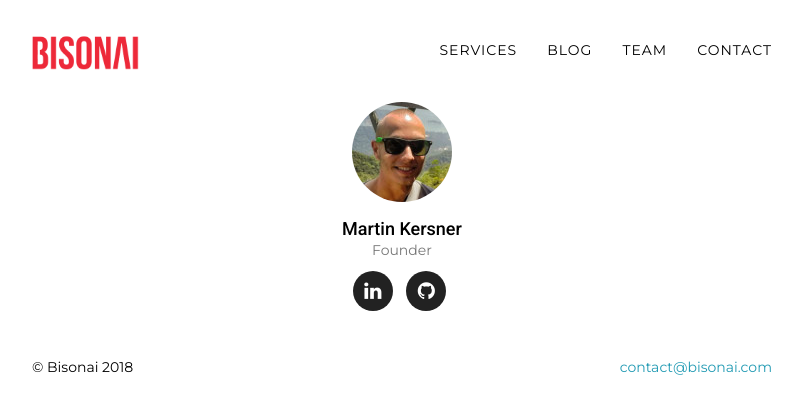
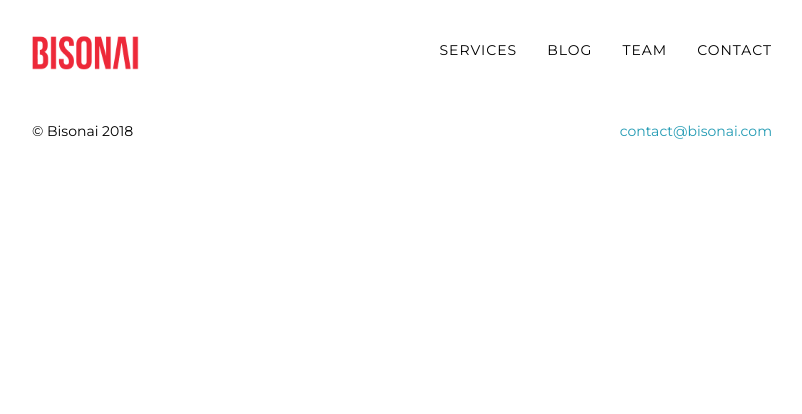
Before and after one commit to martinkersner/bisonai_www, a Jekyll site: the page built from team.html, in a window 1280 px wide. Shown: the top 414 px of the page, without its empty margins (238-1040 px from the left). Built offline with Jekyll 4.4.1, drawn with Linux system fonts in a browser that asks for light colours.

Commit message:
Hide team members

```diff
--- a/_includes/team.html
+++ b/_includes/team.html
@@ -4,23 +4,23 @@
         <div class="row">
             <div class="col-lg-8 col-lg-offset-2">
                   <div class="row">
-                      {% for name in site.team_list %}
-                          <div class="team-member">
-                            <img src={{ site.url | append: "/img/team/" | append: site.data.team[name].pic | append: ".jpg" }} class="img-responsive img-circle" alt="">
-                              <h4>{{ site.data.team[name].fullname }}</h4>
-                              <p class="text-muted">{{ site.data.team[name].position }}</p>
-                              <ul class="list-inline social-buttons">
-                                  {% for network in site.data.team[name].social %}
-                                  <li>
-                                      <a href="{{ network.url }}" target="_blank">
-                                          <i class="fa fa-{{ network.title }}"></i>
-                                      </a>
-                                  </li>
-                                  {% endfor %}
+                      <!-- {% for name in site.team_list %} -->
+                      <!--     <div class="team-member"> -->
+                      <!--       <img src={{ site.url | append: "/img/team/" | append: site.data.team[name].pic | append: ".jpg" }} class="img-responsive img-circle" alt=""> -->
+                      <!--         <h4>{{ site.data.team[name].fullname }}</h4> -->
+                      <!--         <p class="text-muted">{{ site.data.team[name].position }}</p> -->
+                      <!--         <ul class="list-inline social-buttons"> -->
+                      <!--             {% for network in site.data.team[name].social %} -->
+                      <!--             <li> -->
+                      <!--                 <a href="{{ network.url }}" target="_blank"> -->
+                      <!--                     <i class="fa fa-{{ network.title }}"></i> -->
+                      <!--                 </a> -->
+                      <!--             </li> -->
+                      <!--             {% endfor %} -->
 
-                              </ul>
-                          </div>
-                      {% endfor %}
+                      <!--         </ul> -->
+                      <!--     </div> -->
+                      <!-- {% endfor %} -->
                   </div>
             </div>
         </div>
```
